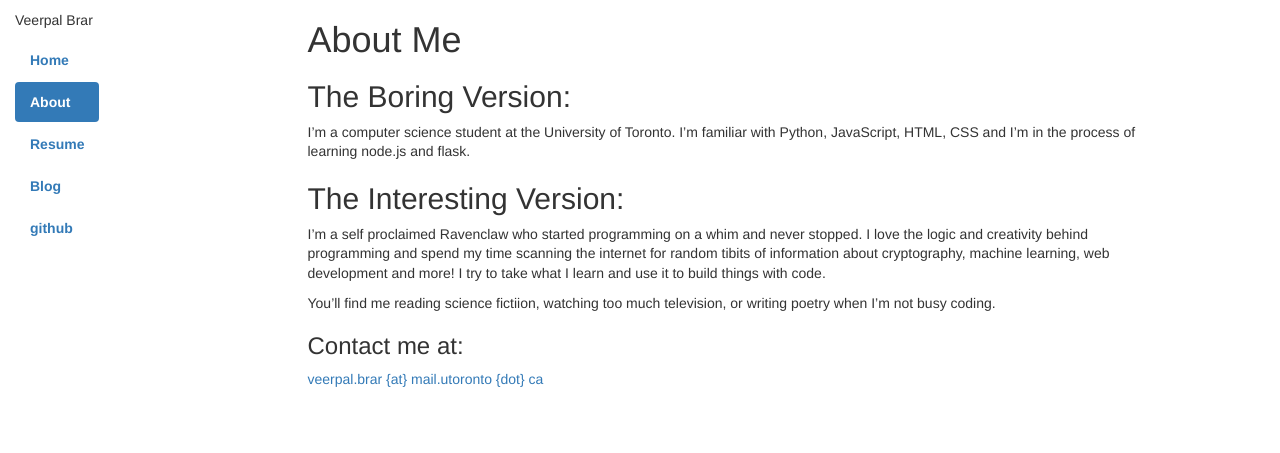
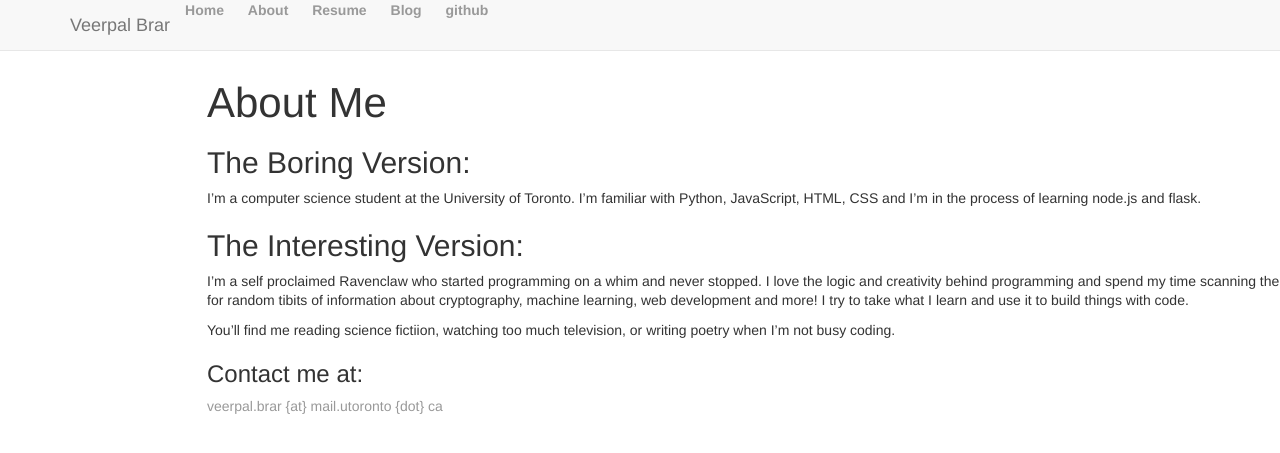
Before and after one commit to VeerpalBrar/VeerpalBrar.github.io, a Jekyll site: the page built from about.md, in a window 1280 px wide. Shown: the top 453 px of the page. Built offline with Jekyll 4.4.1, drawn with Linux system fonts in a browser that asks for light colours.

Commit message:
Update default.html

```diff
--- a/_layouts/default.html
+++ b/_layouts/default.html
@@ -1,36 +1,54 @@
 <!DOCTYPE html>
 <html>
 <head>
-			<title>{{ page.title }}</title>
-			<!-- link to main stylesheet -->
-			<link rel="stylesheet" type="text/css" href="/css/main.css">
-			<!-- Latest compiled and minified CSS -->
-			<link rel="stylesheet" href="http://maxcdn.bootstrapcdn.com/bootstrap/3.3.6/css/bootstrap.min.css">
+    <title>{{ page.title }}</title><!-- Latest compiled and minified CSS -->
+    <link href=
+    "http://maxcdn.bootstrapcdn.com/bootstrap/3.3.6/css/bootstrap.min.css" rel=
+    "stylesheet"><!-- jQuery library -->
 
-			<!-- jQuery library -->
-			<script src="https://ajax.googleapis.com/ajax/libs/jquery/1.12.2/jquery.min.js"></script>
+    <script src=
+    "https://ajax.googleapis.com/ajax/libs/jquery/1.12.2/jquery.min.js">
+    </script><!-- Latest compiled JavaScript -->
 
-			<!-- Latest compiled JavaScript -->
-			<script src="http://maxcdn.bootstrapcdn.com/bootstrap/3.3.6/js/bootstrap.min.js"></script>
+    <script src=
+    "http://maxcdn.bootstrapcdn.com/bootstrap/3.3.6/js/bootstrap.min.js">
+    </script><!-- link to main stylesheet -->
+    <link href="/css/main.css" rel="stylesheet" type="text/css">
 </head>
 <body>
+    <nav class="navbar navbar-default navbar-fixed-top">
         <div class="container">
-		    <div class="row">
-		    	<nav class="col-sm-3">
-		    	<p></p>	Veerpal Brar</p>
-			      <ul class="nav nav-pills nav-stacked" data-spy="affix">
-			       <li><a href="/">Home</a></li>
-			        	<li class="active"><a href="/about">About</a></li>
-		        		<li><a href="/resume">Resume</a></li>
-		        		<li><a href="/blog">Blog</a></li>
-					<li><a href="https://github.com/VeerpalBrar">github</a></li>
+            <div class="navbar-header">
+                <button aria-controls="navbar" aria-expanded="false" class=
+                "navbar-toggle collapsed" data-target="#navbar" data-toggle=
+                "collapse" type="button"><span class="sr-only">Toggle
+                navigation</span> <span class="icon-bar"></span> <span class=
+                "icon-bar"></span> <span class="icon-bar"></span></button>
+                <a class="navbar-brand" href="#">Veerpal Brar</a>
+            </div>
+            <div class="navbar-collapse collapse" id="navbar">
+                <ul>
+                    <li>
+                        <a href="/">Home</a>
+                    </li>
+                    <li class="active">
+                        <a href="/about">About</a>
+                    </li>
+                    <li>
+                        <a href="/resume">Resume</a>
+                    </li>
+                    <li>
+                        <a href="/blog">Blog</a>
+                    </li>
+                    <li>
+                        <a href="https://github.com/VeerpalBrar">github</a>
+                    </li>
                 </ul>
+            </div><!--/.nav-collapse -->
+        </div>
     </nav>
-			<!--/.blurb -->
-			<div class="col-sm-9">
+    <div class="container">
         {{ content }}
     </div><!-- /.content -->
-		    </div>
-		</div>
 </body>
 </html>
```
Lines whose indentation alone changed are shown as unchanged.
